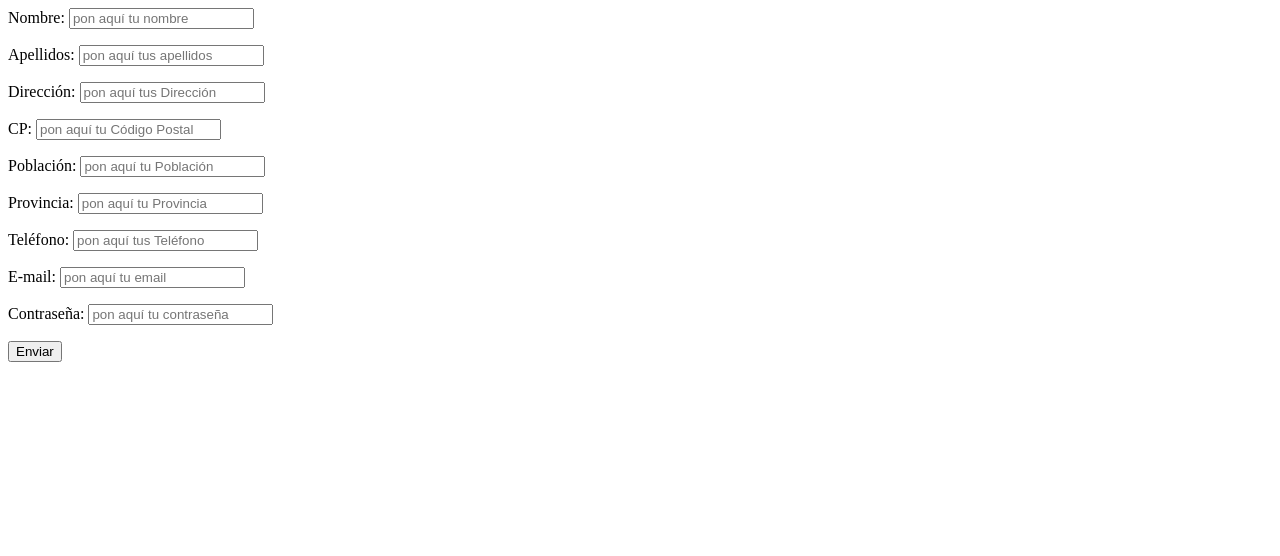
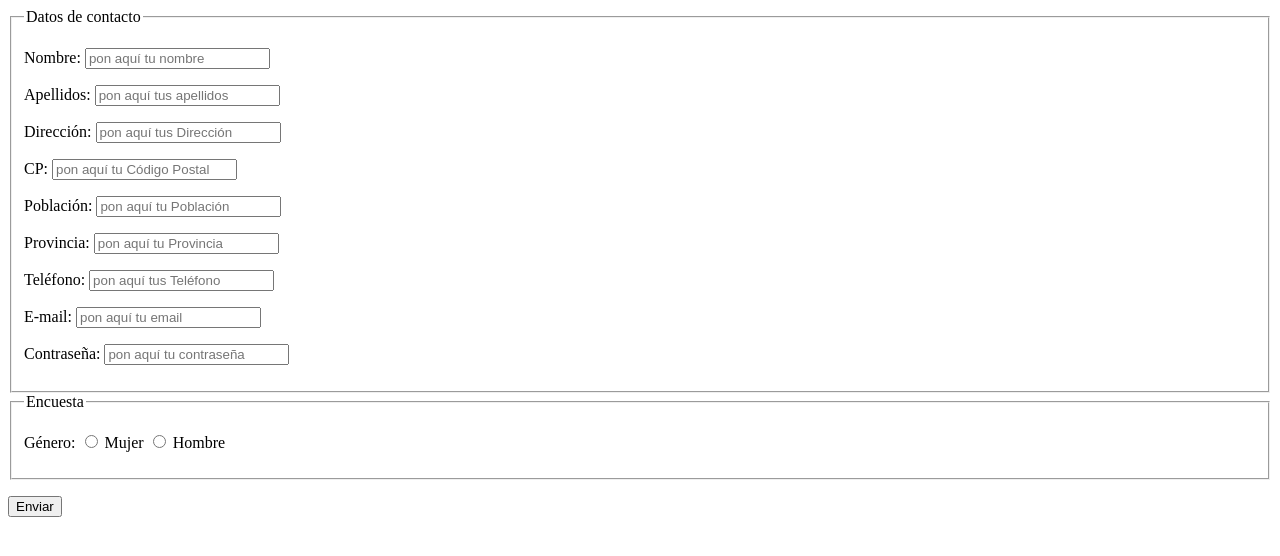
Before and after one commit to netmarti/curso2016, a plain HTML site: page formulario.html in a window 1280 px wide. Drawn offline with Linux system fonts and the light colour scheme.

Commit message:
Update formulario.html

```diff
--- a/formulario.html
+++ b/formulario.html
@@ -1,6 +1,3 @@
-<!DOCTYPE HTML>
-<html>
-	<head></head>
 <!DOCTYPE HTML>
 <html>
 	<head></head>
@@ -8,10 +5,11 @@
 		<meta charset="utf-8">
 	</head>
 	<body>
-	<form method="post" action="http://forms.melodysoft.com">
+	<form method="post" action="http://forms.melodysoft.com" accept-charset="windows-1252">
 
 			<input type="hidden" name="id" value="dfura_curso1">
-
+			<fieldset>
+				<legend>Datos de contacto</legend>
 			<p>
 				<label for="id_Nombre">
 					Nombre:
@@ -64,15 +62,35 @@
 			 <p>
 				<label for="id_email">
 					E-mail:
-			</label>
-				<input type="text" name="campo_email" placeholder="pon aquí tu email" id="id_email" required maxlength="50">
+				</label> <!-- colocamos la etiqueta type=email nueva HTML5 -->
+					<input type="email" name="campo_email" placeholder="pon aquí tu email" id="id_email" required maxlength="50">
 			 </p>
 
 			 <p>
 				<label for="id_password">
 					Contraseña:
 				</label>
-				<input type="text" name="campo_password" placeholder="pon aquí tu contraseña" id="id_password" required maxlength="50">
+					<input type="password" name="campo_password" placeholder="pon aquí tu contraseña" id="id_password" required maxlength="50">
+			 </p>
+			</fieldset>
+
+			<fieldset>
+				<legend>Encuesta</legend>
+				<p> Género:
+					<input type="radio"name="campo_Genero" value="M" id="id_mujer">
+					<label for="id_mujer">Mujer</label>
+					<input type="radio"name="campo_Genero" value="H" id="id_hombre">
+					<label for="id_hombre">Hombre</label>
 				</p>
 
-		<p><input type="submit" value="Enviar"></p>
+			</fieldset>
+
+
+		<p>
+			<input type="submit" value="Enviar"></p>
+
+
+
+</form>
+	</body>
+</html>
```
Lines whose indentation alone changed are shown as unchanged.
